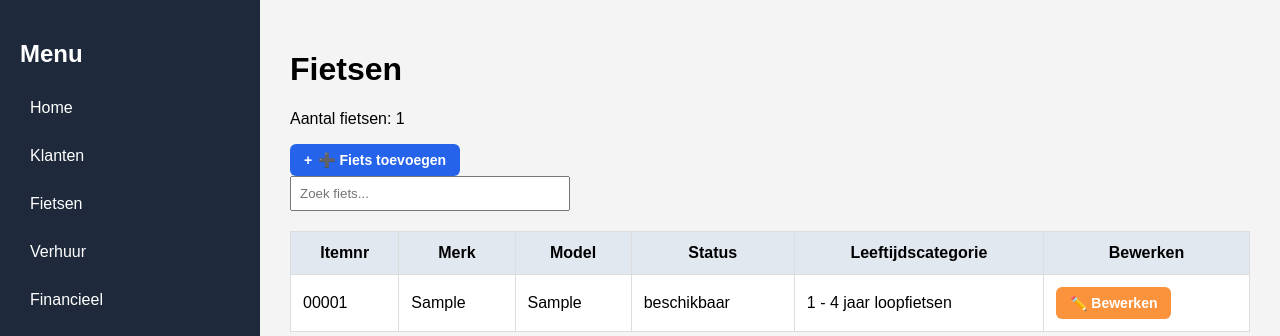
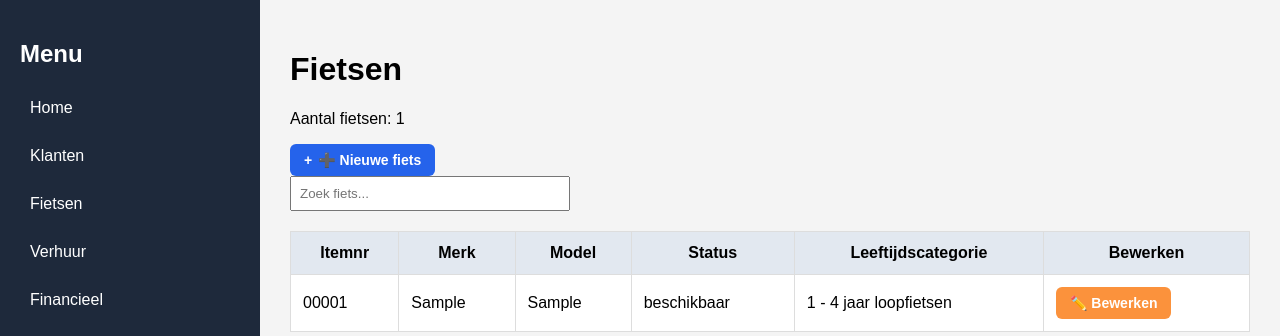
Before and after one commit to A-D-DBS-application/web-application-2025-group-35, a Flask app: template app/templates/fietsen.html in a window 1280 px wide. Shown: the top 336 px of the page. Run offline with Flask 3, Linux system fonts and the light colour scheme; tables that the repository leaves empty hold one stand-in row (values such as "Sample post"); the template is opened without the code that fills it: values that come from a table or form of the project are taken from there, most other values are stand-ins (such as "Sample title", 1, 10 or a date in 2020).

Commit message:
'Nieuwe fiets' i.p.v. 'fiets toevoegen'

```diff
--- a/app/templates/fietsen.html
+++ b/app/templates/fietsen.html
@@ -6,7 +6,7 @@
 <h1>Fietsen</h1>
 <p class="count-text">Aantal fietsen: {{ fietsen|length }}</p>
 
-<button class="add-button" onclick="openAddPopup()">➕ Fiets toevoegen</button>
+<button class="add-button" onclick="openAddPopup()">➕ Nieuwe fiets</button>
 
 <div class="search-bar">
     <input type="text" id="search" placeholder="Zoek fiets..." onkeyup="filterFietsen()">
```
